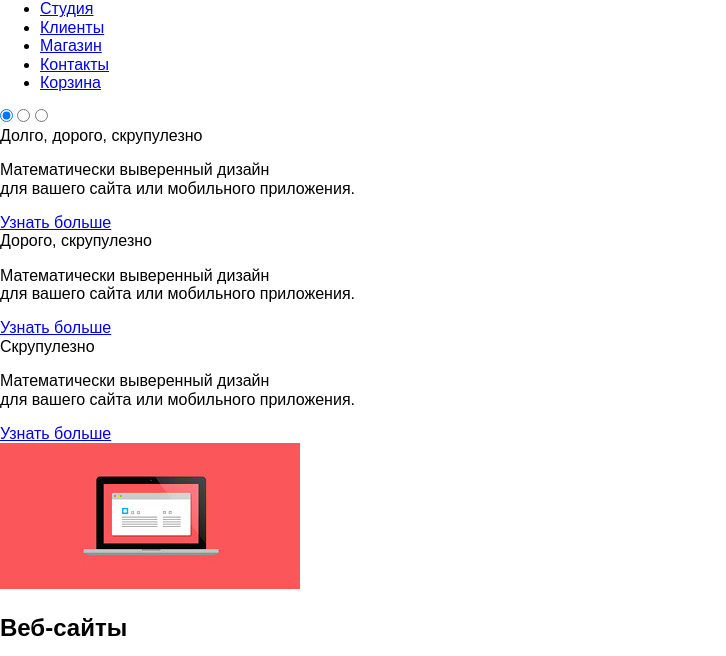
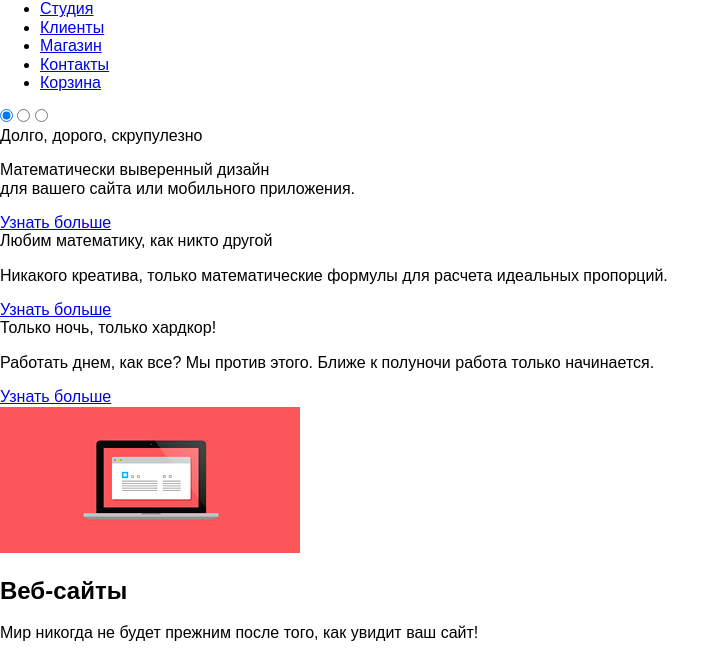
Before and after one commit to SokolovAG/Nerds, a plain HTML site: page index.html in a window 1280 px wide. Shown: the part 85-741 px from the top of the page, without its empty margins (0-726 px from the left). Drawn offline with Linux system fonts and the light colour scheme.

Commit message:
some fixes

```diff
--- a/index.html
+++ b/index.html
@@ -56,17 +56,15 @@
           </div>
           <div class="slide">
             <div class="slide-text">
-              <div class="slide-title">Дорого, скрупулезно</div>
-              <p>Математически выверенный дизайн<br>
-  для вашего сайта или мобильного приложения.</p>
+              <div class="slide-title">Любим математику, как никто другой</div>
+              <p>Никакого креатива, только математические формулы для расчета идеальных пропорций.</p>
               <a class="btn" href="#">Узнать больше</a>
             </div>
           </div>
           <div class="slide">
             <div class="slide-text">
-              <div class="slide-title">Скрупулезно</div>
-              <p>Математически выверенный дизайн<br>
-  для вашего сайта или мобильного приложения.</p>
+              <div class="slide-title">Только ночь, только хардкор!</div>
+              <p>Работать днем, как все? Мы против этого. Ближе к полуночи работа только начинается.</p>
               <a class="btn" href="#">Узнать больше</a>
             </div>
           </div>
```
